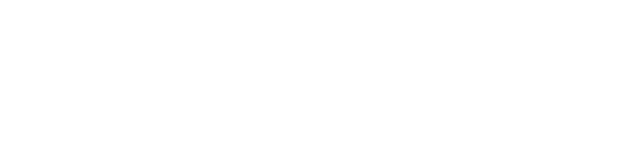
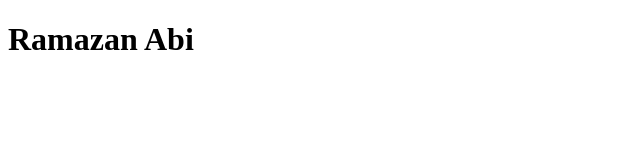
Before and after one commit to kalawaja/LandingPage, a plain HTML site: page index.htm in a window 1280 px wide. Shown: the whole page, without its empty margins (0-640 px from the left). Drawn offline with Linux system fonts and the light colour scheme.

Commit message:
h1 içeriği dolduruldu

```diff
--- a/index.htm
+++ b/index.htm
@@ -7,6 +7,6 @@
     <title>Document</title>
 </head>
 <body>
-    <h1></h1>
+    <h1>Ramazan Abi</h1>
 </body>
 </html>
```
